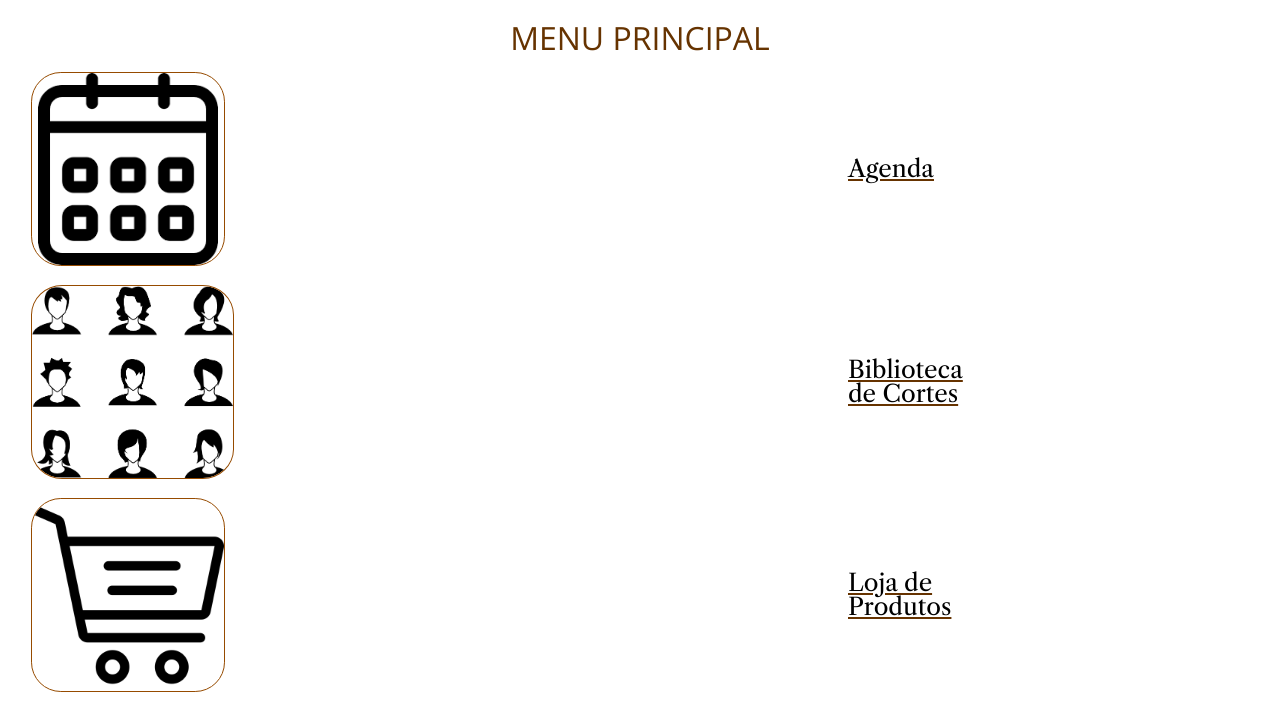
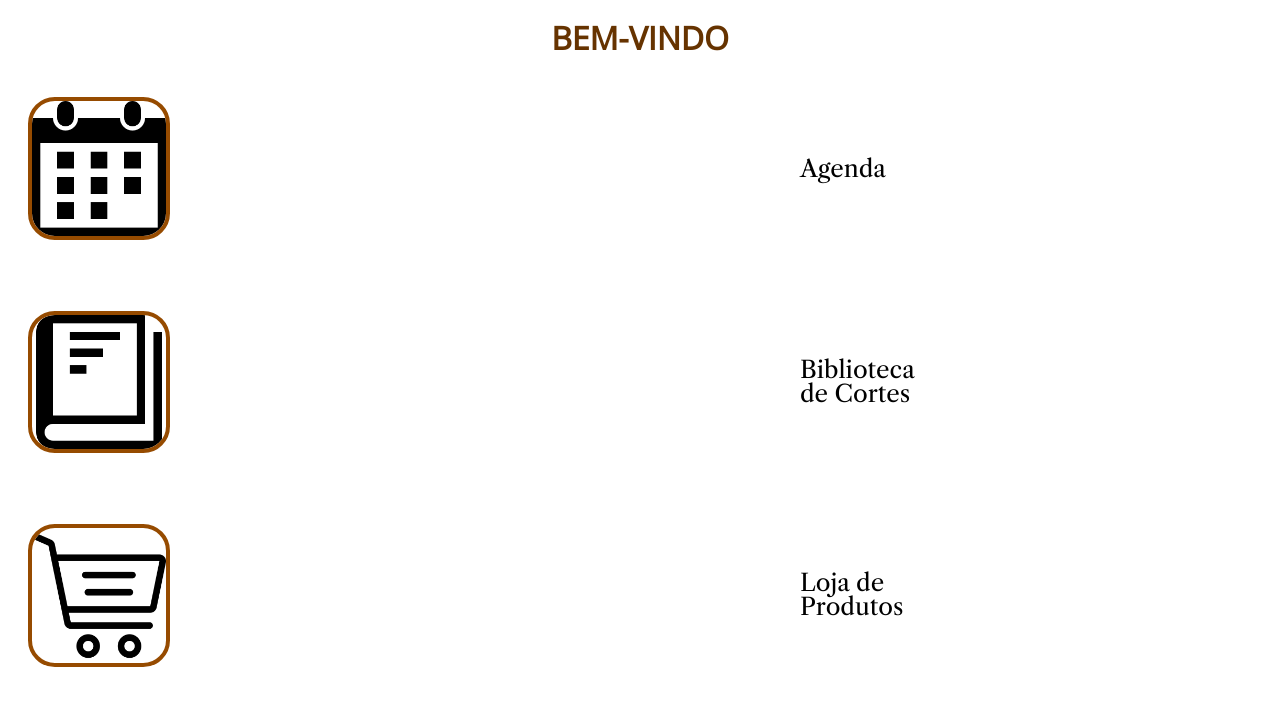
Before and after one commit to Augusto-Giuliani/Augusto-Giuliani.github.io, a plain HTML site: page HTML (Telas)/menu.html in a window 1280 px wide. Shown: the part 98-800 px from the top of the page. Drawn offline with nearby package versions, Linux system fonts and the light colour scheme.

Commit message:
troca de icones

```diff
--- a/CSS(Telas)/menu.css
+++ b/CSS(Telas)/menu.css
@@ -5,6 +5,7 @@ display: flex;
 flex-direction : column;
 align-items: center;
 justify-content: space-between;
+
 }
 
 header img {
@@ -15,11 +16,13 @@ height : 60%;
 h1 {
 margin-bottom: 0.5rem;
 font-size : 2rem;
+font-weight: bold
 }
 
 main {
 width : 100%;
 height : 80%;
+background-color: white;
 }
 
 ul {
@@ -46,16 +49,27 @@ align-items: center;
 }
 
 li img {
-max-height : 100%;
-max-width : 100%;
-outline: 0.04rem solid #964B00;
-border-radius: 15%;
+max-height : 70%;
+max-width : 70%;
+outline: 0.25rem solid #964B00;
+border-radius: 17%;
 }
 
 li p {
 font-size : 1.5rem;
 color : black;
-text-decoration: none;
+text-decoration:none;
 max-width : 1rem;
 display:flex;
+padding-right: 3rem;
 }
+
+.agenda{
+    text-decoration: none;
+}
+.livro{
+    text-decoration: none;
+}
+.loja{
+    text-decoration: none;
+}
--- a/HTML (Telas)/menu.html
+++ b/HTML (Telas)/menu.html
@@ -15,25 +15,25 @@
         <header>
             <img src="../images/menu_home.png" alt="Título do aplicativo no menu principal">
             <h1>
-                MENU PRINCIPAL
+                BEM-VINDO
             </h1>
         </header>
         <main>
             <ul>
                 <li>
-                    <a href="agenda.html">
-                    <img src="../images/agenda_icon.png" alt="Ícone da agenda" >
+                    <a class = "agenda" href="agenda.html">
+                    <img src="../images/weekly-calendar_icon-icons.com_56749.png" alt="Ícone da agenda" >
                     <p>Agenda</p>
                     </a>
                 </li>
                 <li>
-                    <a href="biblioteca.html">
-                    <img src="../images/library_icon.png" alt="Ícone da biblioteca de cortes" >
+                    <a class = "livro" href="biblioteca.html">
+                    <img src="../images/livro_biblio.png" alt="Ícone da biblioteca de cortes" >
                     <p> Biblioteca de Cortes </p>
                      </a>
                 </li>
                 <li>
-                    <a href="loja.html">
+                    <a class = "loja" href="loja.html">
                     <img src="../images/shopping_icon.png" alt="Ícone da loja de produtos" >
                     <p>Loja de Produtos</p>
                     </a>
```
Also changed, not shown: images/livro_biblio.png (added), images/weekly-calendar_icon-icons.com_56749.png (added).
